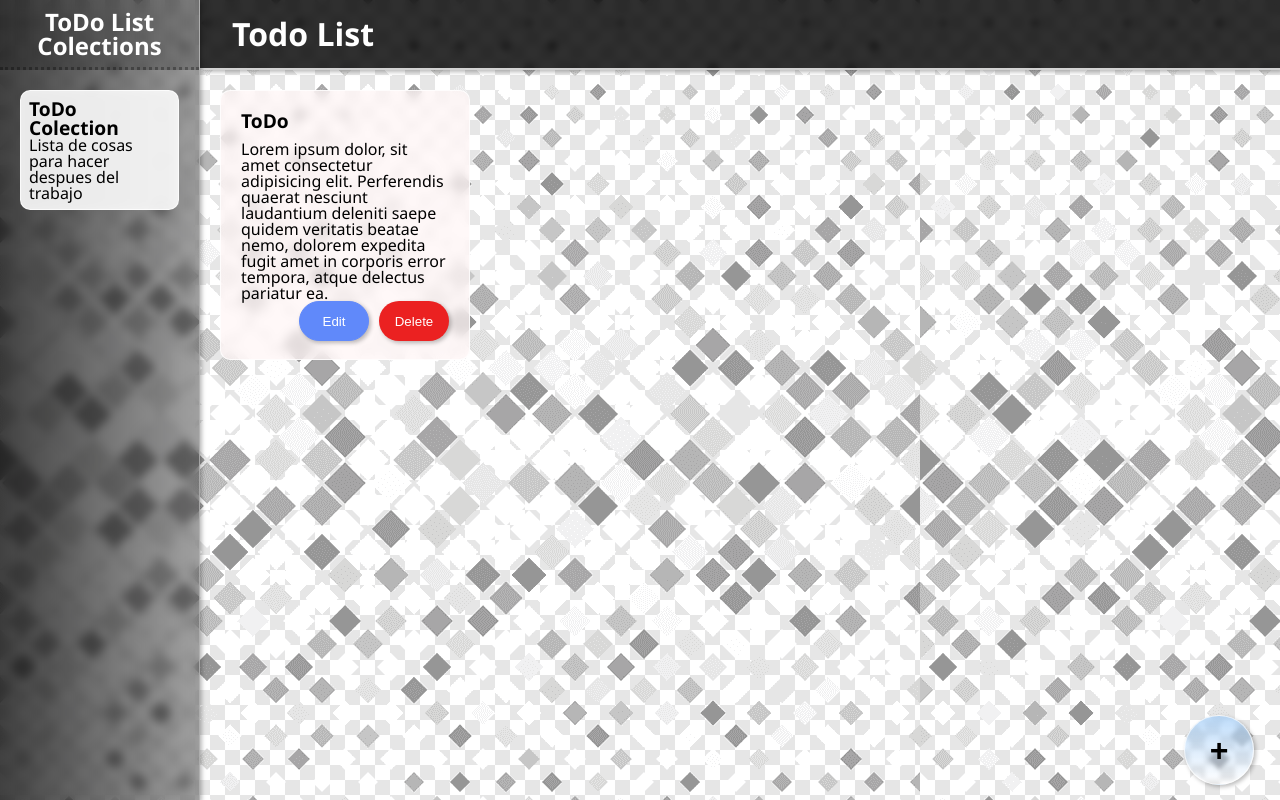
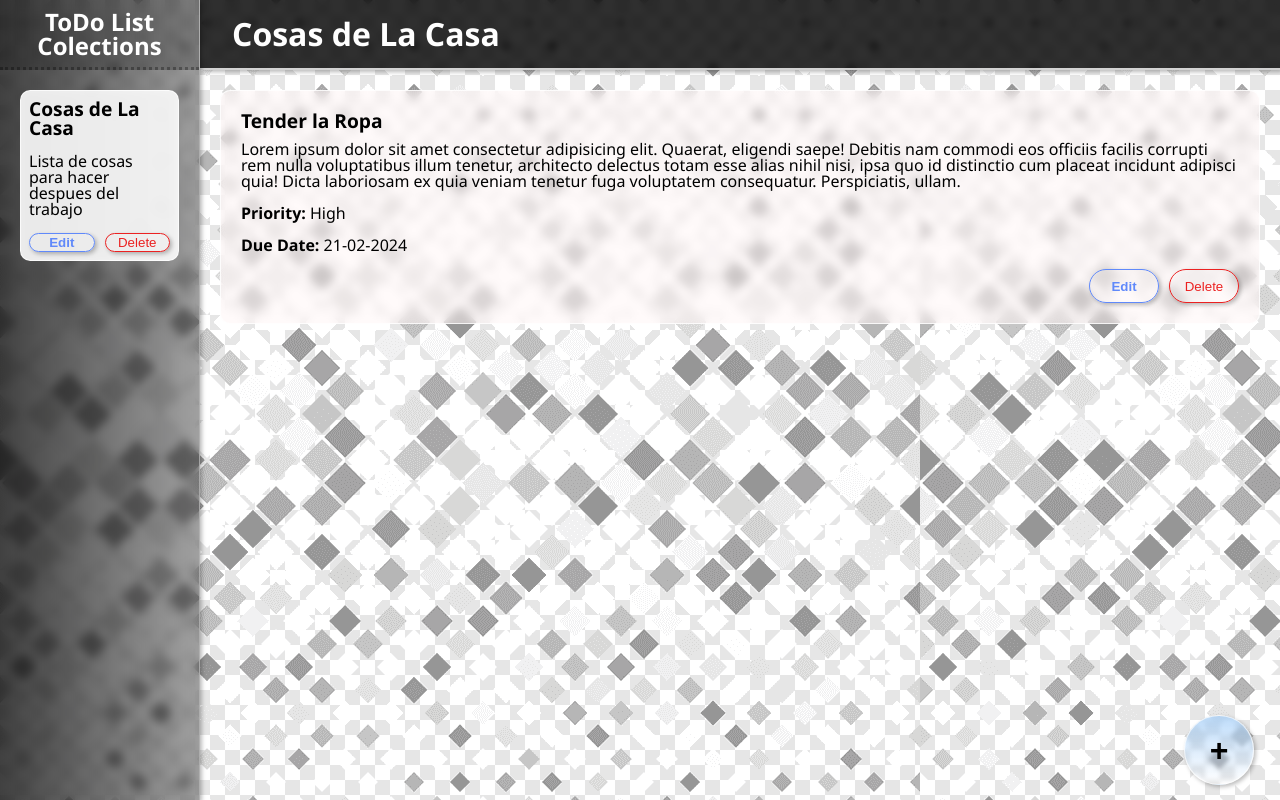
Before and after one commit to AlcaldeLeonardo/toDoListOdinProject, a website built with webpack: page src/index.html in a window 1280 px wide. Built offline with nearby package versions, Linux system fonts and the light colour scheme.

Commit message:
DOM style Done

```diff
--- a/src/index.html
+++ b/src/index.html
@@ -7,7 +7,7 @@
   </head>
   <body class="appContainer" id="root">
     <header class="header">
-      <h1 class="header_titleH1 title titleH1">Todo List</h1>
+      <h1 id="colectionMainTitle" class="header_titleH1 title titleH1">Cosas de La Casa</h1>
     </header>
     <aside class="aside">
       <div class="aside__titleSection">
@@ -15,21 +15,28 @@
       </div>
       <div class="aside__cardSection">
         <div class="aside__element card">
-          <h3 class="titleH3 title">ToDo Colection</h3>
-          <p>Lista de cosas para hacer despues del trabajo</p>
+          <h3 id = "colectionTitle" class="titleH3 title card__title">Cosas de La Casa</h3>
+          <p class="card__description">Lista de cosas para hacer despues del trabajo</p>
+          <div class="toDoCard__buttonBox buttonBox">
+            <button class="btn btn--primary">Edit</button>
+            <button class="btn btn--red">Delete</button>
+          </div>
         </div>
       </div>
     </aside>
     <main class="main">
-      <button class="main__addToDo btn">+</button>
+      <button id="addBtn" class="main__addToDo btn">+</button>
       <div class="main__toDoCard toDoCard card">
-        <h2 class="toDoCard__title card__title title titleH3">ToDo</h2>
-        <p  class="toDoCard__descrption card__description">
-          Lorem ipsum dolor, sit amet consectetur adipisicing elit. Perferendis
-          quaerat nesciunt laudantium deleniti saepe quidem veritatis beatae
-          nemo, dolorem expedita fugit amet in corporis error tempora, atque
-          delectus pariatur ea.
-        </p>
+        <h2 id= "taskTitle" class="toDoCard__title card__title title titleH3">Tender la Ropa</h2>
+        <div class="toDoCard__body">
+          <p id="taskDescription" class="toDoCard__description card__description">Lorem ipsum dolor sit amet consectetur adipisicing elit. Quaerat, eligendi saepe! Debitis nam commodi eos officiis facilis corrupti rem nulla voluptatibus illum tenetur, architecto delectus totam esse alias nihil nisi, ipsa quo id distinctio cum placeat incidunt adipisci quia! Dicta laboriosam ex quia veniam tenetur fuga voluptatem consequatur. Perspiciatis, ullam.</p>
+          <p class="toDoCard__priority card__priority">
+            <span class="toDoCard__label">Priority: </span><span id = "taskPriority">High</span>
+          </p>
+          <p class="toDoCard__dueDate card__dueDate">
+            <span class="toDoCard__label">Due Date: </span><span class="taskDueDate">21-02-2024</span>
+          </p>
+        </div>
         <div class="toDoCard__buttonBox buttonBox">
           <button class="btn btn--primary">Edit</button>
           <button class="btn btn--red">Delete</button>
--- a/src/index.js
+++ b/src/index.js
@@ -2,9 +2,9 @@ import './css/reset.css'
 import { parallaxFX } from './modules/parallaxFX';
 import './scss/style.scss'
 import { renderer } from './views/renderer'
-import { titleH2DOM } from './views/titleDOM'
+import { titleH2DOM } from './views/atomViews/titleDOM'
 
 // renderer(titleH2DOM("Hola"))
 
-
+renderer();
 parallaxFX();
--- a/src/scss/_atoms.scss
+++ b/src/scss/_atoms.scss
@@ -24,10 +24,12 @@ $boxShadowDefault: 2px 2px 4px rgba(0, 0, 0, 0.267);
     width: 70px;
     box-shadow: $boxShadowDefault;
     &--primary{
-        background-color: $btnPrimaryColor;
-        color: white;
+        background-color: #0000;
+        color: $btnPrimaryColor;
+        font-weight: bold;
         &:hover{
             background-color: darken($color: $btnPrimaryColor, $amount: 12);
+            color: white;
             cursor: pointer;
             transition: .5s;
         }
@@ -37,12 +39,13 @@ $boxShadowDefault: 2px 2px 4px rgba(0, 0, 0, 0.267);
         }
     }
     &--red{
-        background-color: $btnDangerColor;
-        color: white;
-        border: none;
+        background-color: #0000;
+        color: $btnDangerColor;
+        border: 1px solid $btnDangerColor;
         &:hover{
             background-color: darken($color: $btnDangerColor, $amount: 12);
             cursor: pointer;
+            color: white;
             transition: .5s;
         }
         &:active{
--- a/src/scss/style.scss
+++ b/src/scss/style.scss
@@ -62,6 +62,9 @@
         gap: 20px;
         &>.card{
             background-color: rgba(255, 255, 255, 0.911);
+            &>.title{
+                margin-bottom: 1rem;
+            }
             &:hover{
                 background-color: darken($color: aliceblue, $amount: 2);
                 cursor: pointer;
@@ -70,7 +73,7 @@
     }
 }
 .card {
-    background-color: rgba(255, 245, 245, 0.719);
+    background-color: rgba(255, 245, 245, 0.521);
     border: 1px solid rgba(255, 255, 255, 0.788);
     backdrop-filter: blur(5px);
     padding: 0.5rem;
@@ -82,15 +85,17 @@
     grid-area: main;
     display: flex;
     padding: 20px;
-    // justify-content: space-around;
+    flex-direction: column;
+    justify-content: start;
+    // align-items: flex-start;
     gap: 20px;
     flex-wrap: wrap;
+
     &__addToDo{
         z-index: 2;
         position: fixed;
         right: 26px;
         bottom: 15px;
-
         font-size: 2rem;
         font-weight: bold;
         color: black;
@@ -99,30 +104,45 @@
         background: linear-gradient(rgba(152, 200, 248, 0.623),rgba(243, 245, 252, 0.055));
         border: 1px solid rgba(255, 255, 255, 0.678);
         backdrop-filter: blur(2px);
+
         &:hover{
             cursor: pointer;
             background-color: rgba(255, 255, 255, 0.363);
             backdrop-filter: blur(5px);
             transition: .5s;
+
         }
         &:active{
             background-color: rgba(255, 255, 255, 0.829);
             transition: 0s;
         }
     }
+
     &__toDoCard{
         display: grid;
         padding: 20px;
-        grid-template-rows: 30px 1fr 40px ;
-        width: 250px;
-        height: 270px;
+        grid-template-rows: 30px 1fr 50px ;
+        grid-template-areas: "title" "body" "buttonBox";
+        // width: 250px;
+        // height: 270px;
         &:last-child{
             margin-bottom: 80px;
         }
     }
 }
+
 .toDoCard{
+    &__body{
+        display: flex;
+        flex-direction: column;
+        gap: 1rem;
+    }
+    &__label{
+        font-weight: bold;
+    }
     &__buttonBox{
+        grid-area: buttonBox;
+        margin-top: 1rem;
         display: flex;
         justify-content: end;
         gap: 10px;
--- a/src/views/titleDOM.js
+++ b/src/views/atomViews/titleDOM.js
@@ -1,6 +1,7 @@
-export function titleH2DOM(text, classCss = "titleH2"){
+export function titleH2DOM(text, idDOM = "", classCss = "titleH2"){
     const title = document.createElement(`h2`)
     title.className = classCss;
+    if(idDOM) title.id = idDOM;
     title.textContent = text;
 
     return title
--- a/src/views/renderer.js
+++ b/src/views/renderer.js
@@ -1,4 +1,4 @@
-export function renderer(elementDOM){
+export function renderer(elementDOM = document.createElement("div")){
     const root = document.querySelector(`#root`)
     root.appendChild(elementDOM);
 }
```
